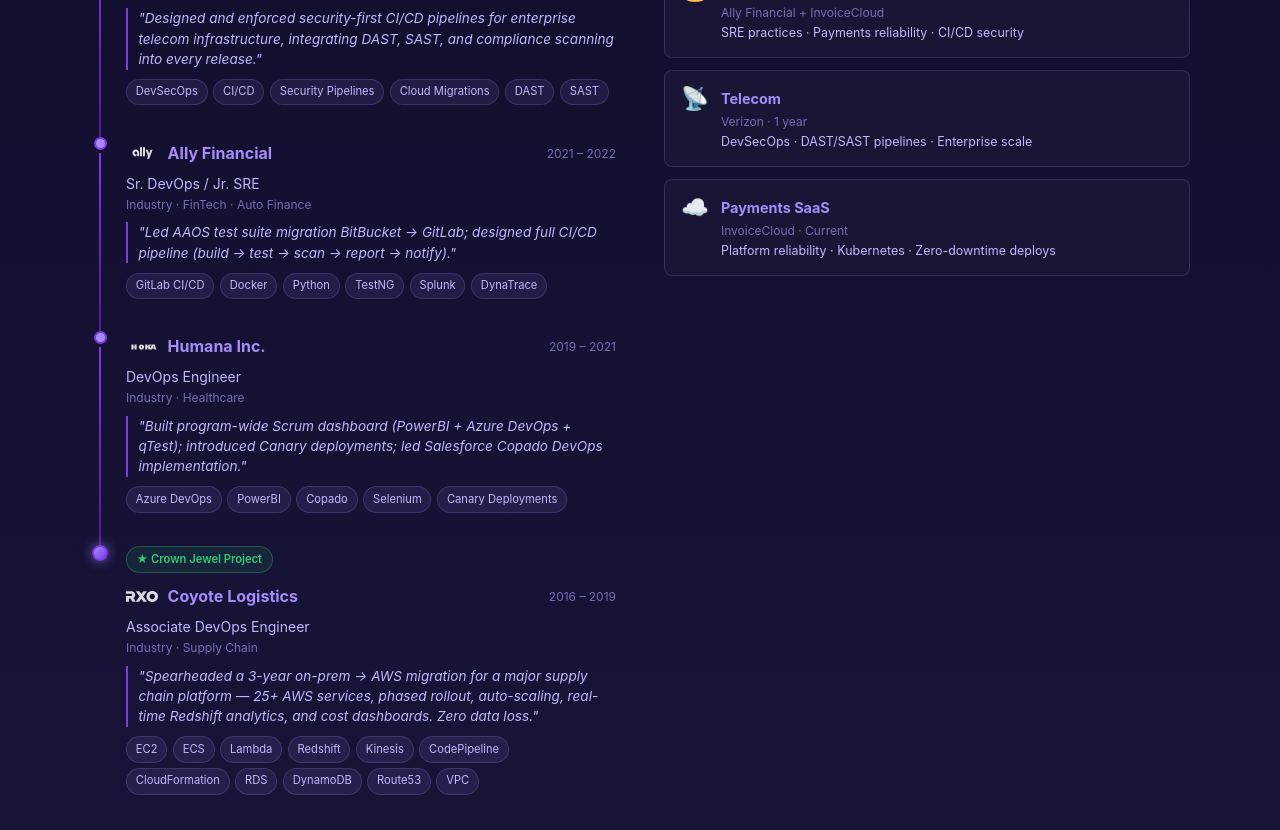
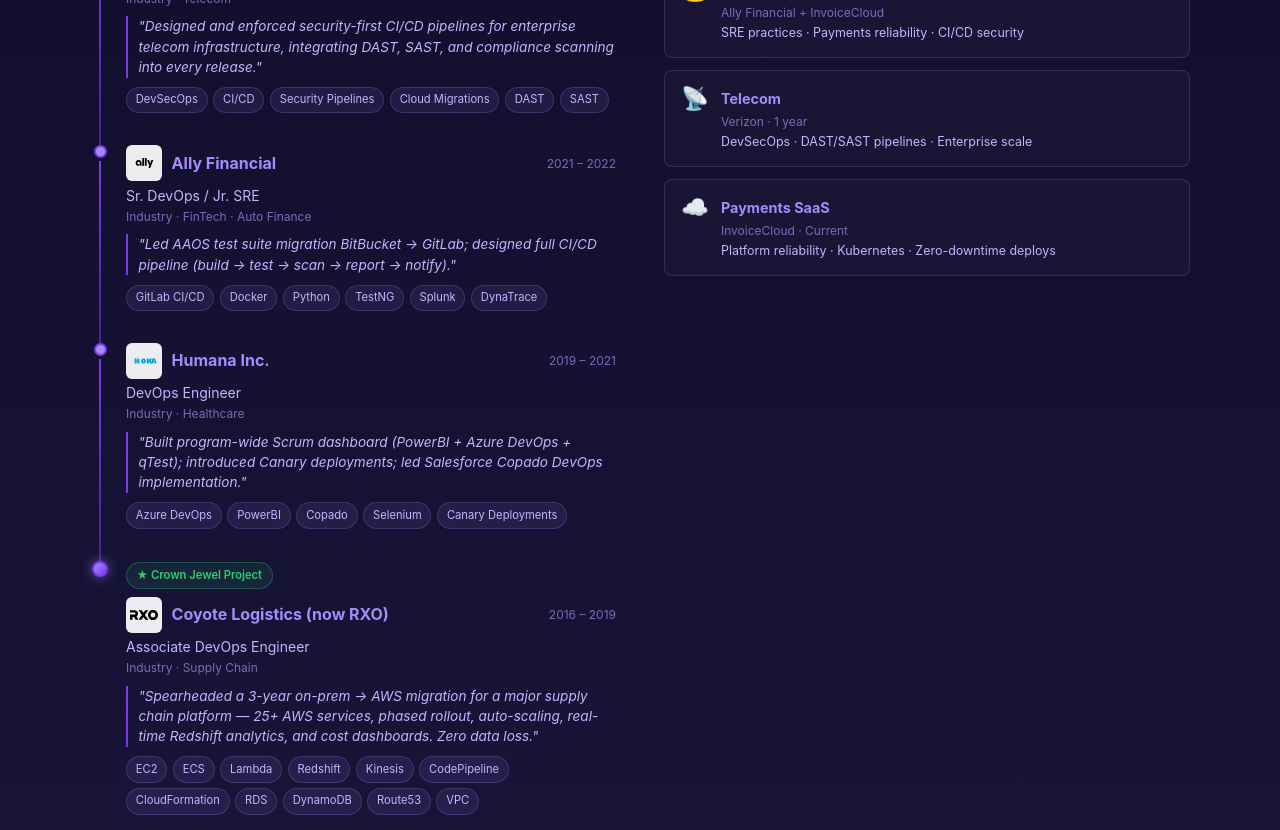
Before and after one commit to suryach24/portfolio, a React (Create React App) app: page / in a window 1280 px wide. Shown: the part 2120-2950 px from the top of the page. Built offline with nearby package versions, Linux system fonts and the light colour scheme.

Commit message:
fix: logo white-chip treatment for legibility, Coyote→RXO rebrand note

```diff
--- a/src/components/CareerJourney.tsx
+++ b/src/components/CareerJourney.tsx
@@ -30,11 +30,13 @@
                   )}
                   <div className="timeline-header">
                     <div className="timeline-company-row">
-                      <img
-                        src={entry.logo}
-                        alt={`${entry.company} logo`}
-                        className="timeline-logo"
-                      />
+                      <div className="timeline-logo-wrap">
+                        <img
+                          src={entry.logo}
+                          alt={`${entry.company} logo`}
+                          className="timeline-logo"
+                        />
+                      </div>
                       <span className="timeline-company">{entry.company}</span>
                     </div>
                     <span className="timeline-period">{entry.period}</span>
--- a/src/data/careerData.ts
+++ b/src/data/careerData.ts
@@ -59,7 +59,7 @@
     tags: ['Azure DevOps', 'PowerBI', 'Copado', 'Selenium', 'Canary Deployments'],
   },
   {
-    company: 'Coyote Logistics',
+    company: 'Coyote Logistics (now RXO)',
     logo: '/images/companies/coyote-logistics-logo.svg',
     role: 'Associate DevOps Engineer',
     period: '2016 – 2019',
--- a/src/styles/CareerJourney.css
+++ b/src/styles/CareerJourney.css
@@ -79,17 +79,27 @@
   gap: 0.6rem;
 }
 
-.timeline-logo {
-  width: 32px;
-  height: 32px;
-  object-fit: contain;
-  filter: brightness(0) invert(1);
-  opacity: 0.85;
+.timeline-logo-wrap {
+  width: 36px;
+  height: 36px;
+  background: rgba(255, 255, 255, 0.92);
+  border-radius: 6px;
+  display: flex;
+  align-items: center;
+  justify-content: center;
   flex-shrink: 0;
+  padding: 4px;
+  transition: background 0.2s;
 }
 
-.timeline-entry:hover .timeline-logo {
-  opacity: 1;
+.timeline-entry:hover .timeline-logo-wrap {
+  background: #ffffff;
+}
+
+.timeline-logo {
+  width: 100%;
+  height: 100%;
+  object-fit: contain;
 }
 
 .timeline-company {
```
